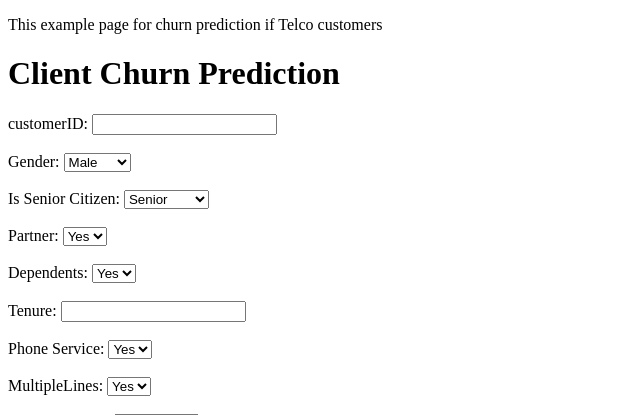
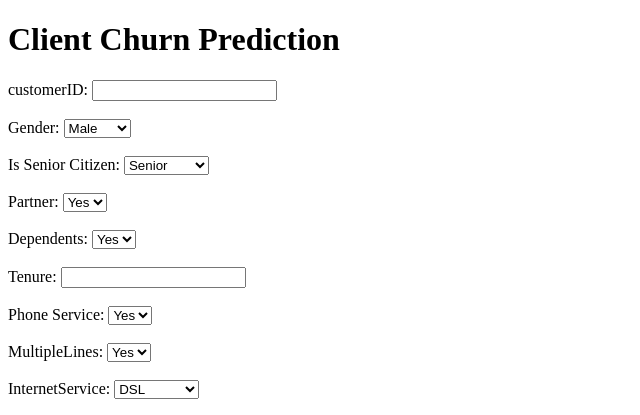
Before and after one commit to kkruglik/mlops-zoomcamp-project, a FastAPI app: page / in a window 1280 px wide. Shown: the top 415 px of the page, without its empty margins (0-640 px from the left). Run offline with FastAPI, Linux system fonts and the light colour scheme; parts of the project's set-up code (start-up, migrations or seed data) failed here and were passed over.

Commit message:
update client_churn.html

```diff
--- a/templates/client_churn.html
+++ b/templates/client_churn.html
@@ -2,7 +2,6 @@
 <html>
 <head>
     <title>Client Churn Prediction</title>
-    <p>This example page for churn prediction if Telco customers</p>
 </head>
 <body>
     <h1>Client Churn Prediction</h1>
```
